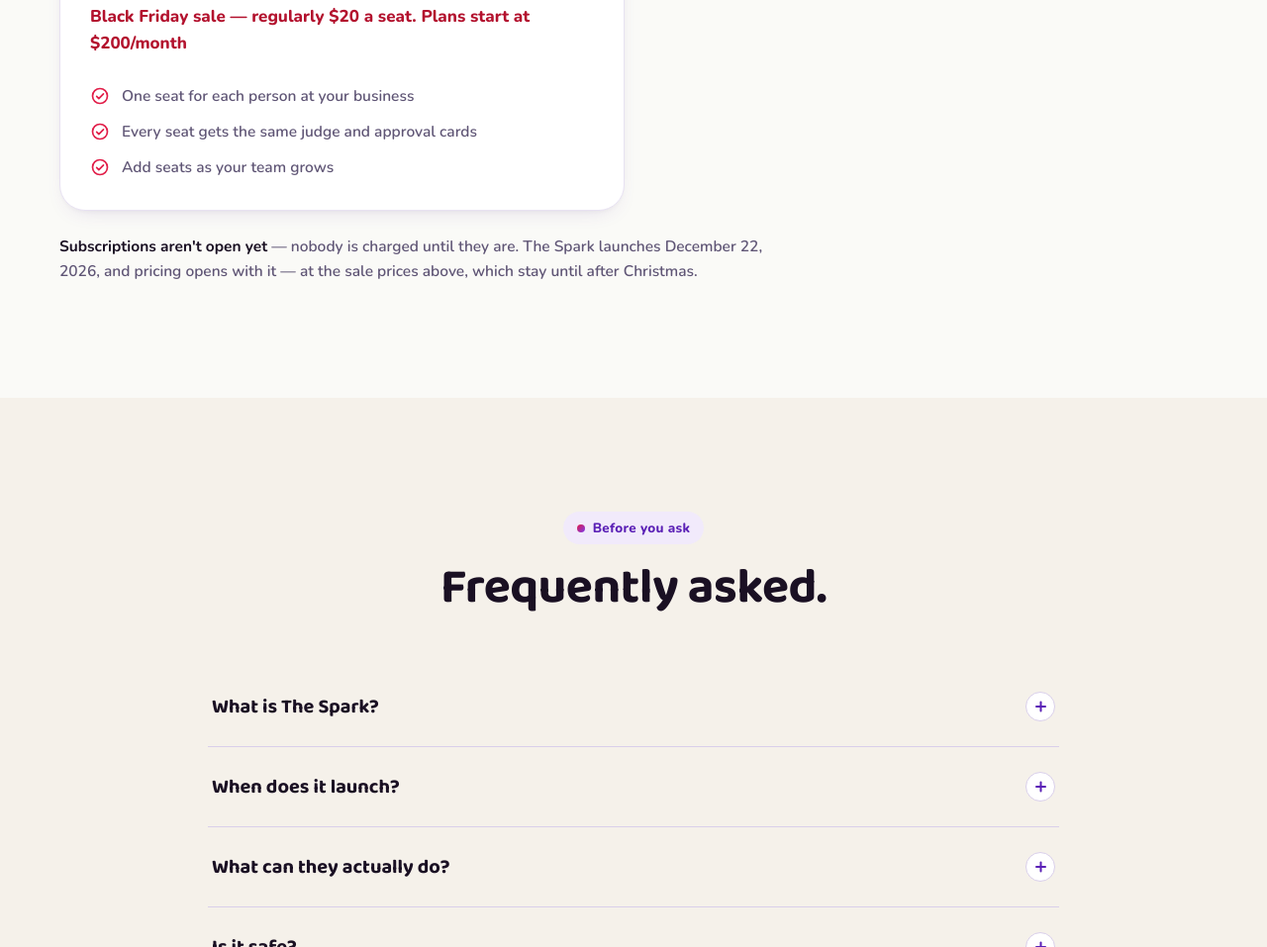
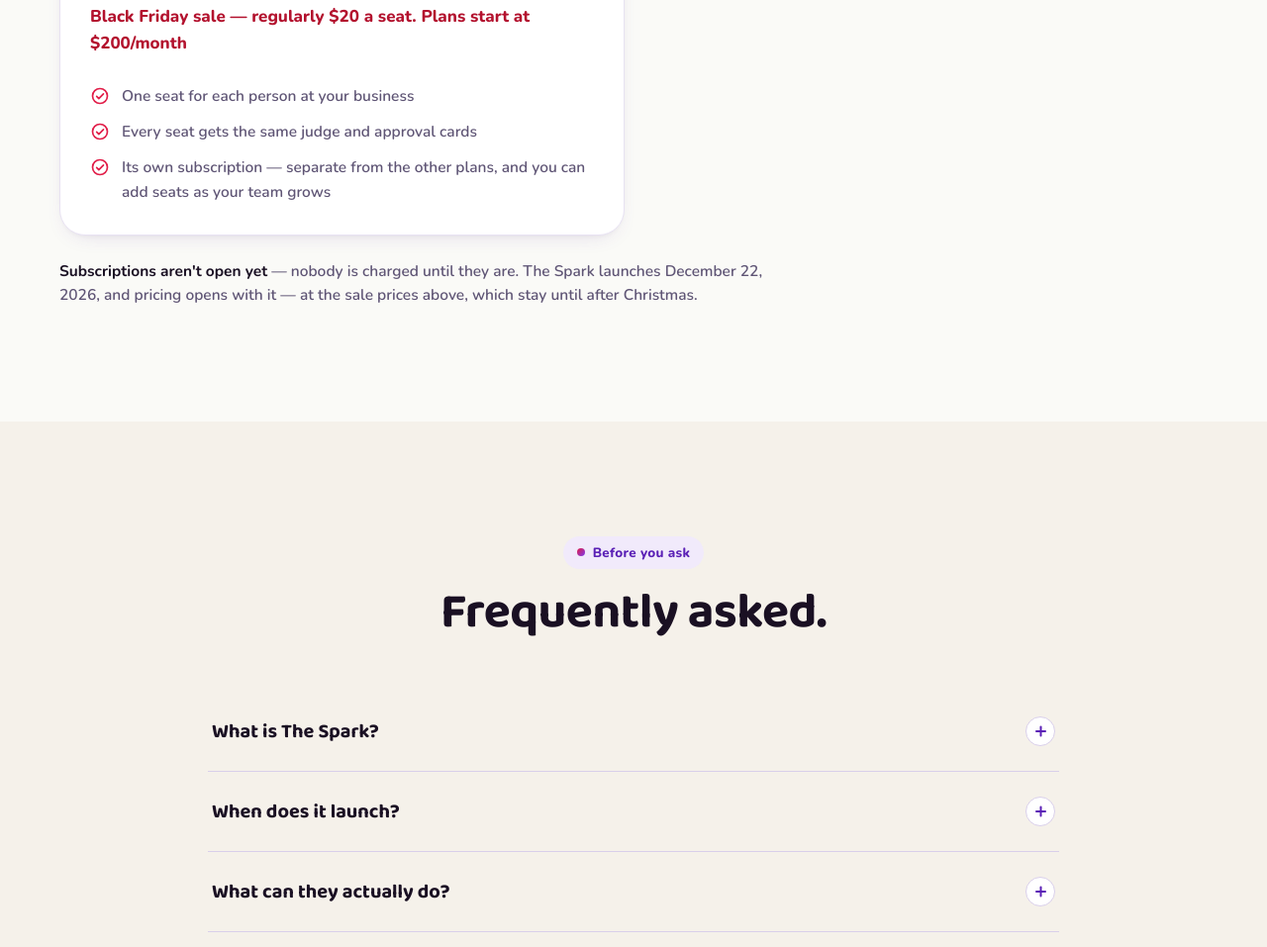
Before and after one commit to ferrumfoundry/the-spark, a plain HTML site: page docs/index.html in a window 1280 px wide. Shown: the part 6762-7719 px from the top of the page at 99% size. Drawn offline with nearby package versions, Linux system fonts and the light colour scheme.

Commit message:
Spark Seats: its own subscription, separate from the other plans

```diff
--- a/docs/index.html
+++ b/docs/index.html
@@ -274,7 +274,7 @@
         <ul>
           <li><svg viewBox="0 0 24 24" fill="none" stroke="currentColor" stroke-width="2" stroke-linecap="round" stroke-linejoin="round" aria-hidden="true" focusable="false"><circle cx="12" cy="12" r="9"/><path d="m8 12.5 2.6 2.6L16.2 9.5"/></svg>One seat for each person at your business</li>
           <li><svg viewBox="0 0 24 24" fill="none" stroke="currentColor" stroke-width="2" stroke-linecap="round" stroke-linejoin="round" aria-hidden="true" focusable="false"><circle cx="12" cy="12" r="9"/><path d="m8 12.5 2.6 2.6L16.2 9.5"/></svg>Every seat gets the same judge and approval cards</li>
-          <li><svg viewBox="0 0 24 24" fill="none" stroke="currentColor" stroke-width="2" stroke-linecap="round" stroke-linejoin="round" aria-hidden="true" focusable="false"><circle cx="12" cy="12" r="9"/><path d="m8 12.5 2.6 2.6L16.2 9.5"/></svg>Add seats as your team grows</li>
+          <li><svg viewBox="0 0 24 24" fill="none" stroke="currentColor" stroke-width="2" stroke-linecap="round" stroke-linejoin="round" aria-hidden="true" focusable="false"><circle cx="12" cy="12" r="9"/><path d="m8 12.5 2.6 2.6L16.2 9.5"/></svg>Its own subscription — separate from the other plans, and you can add seats as your team grows</li>
         </ul>
       </div>
     </div>
```
